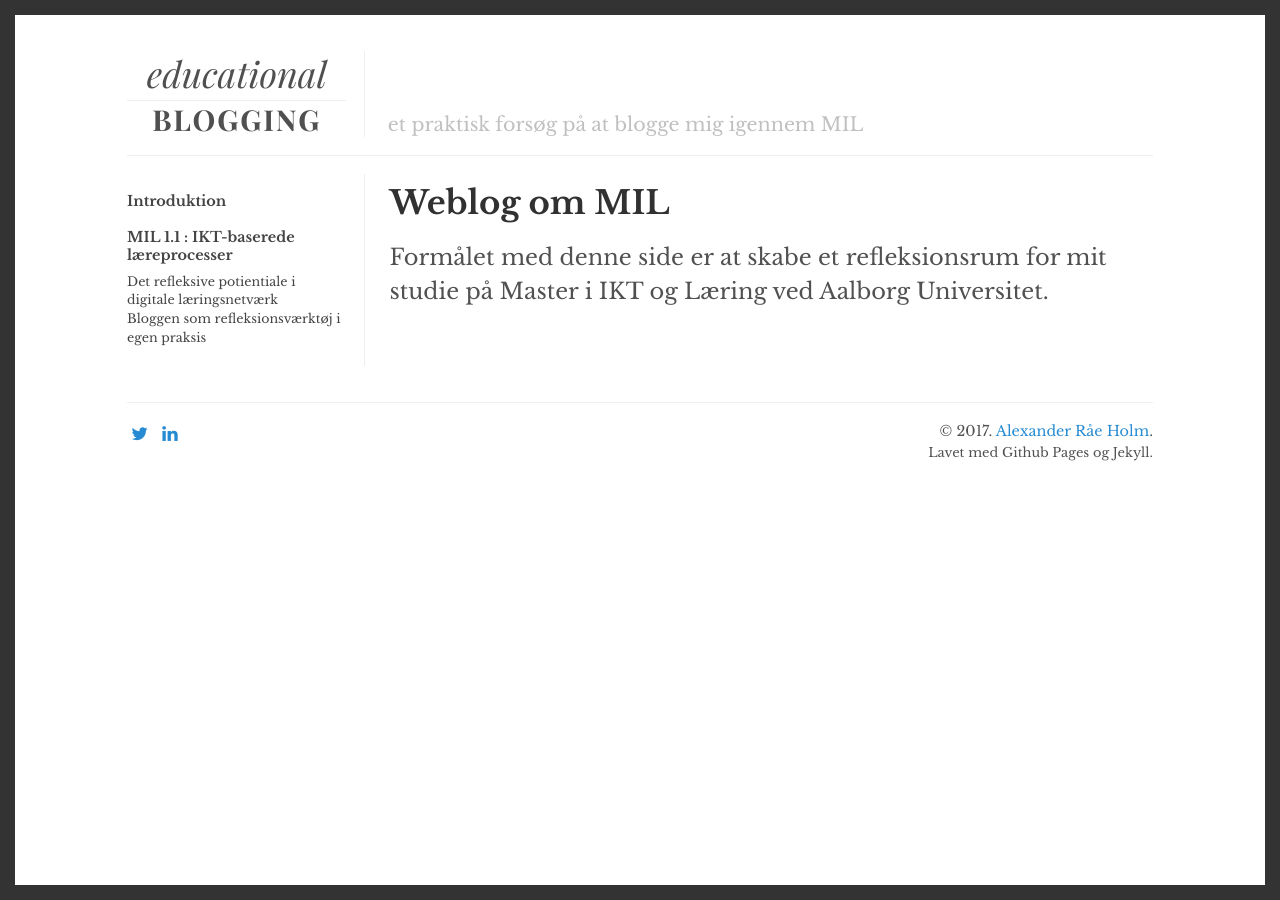
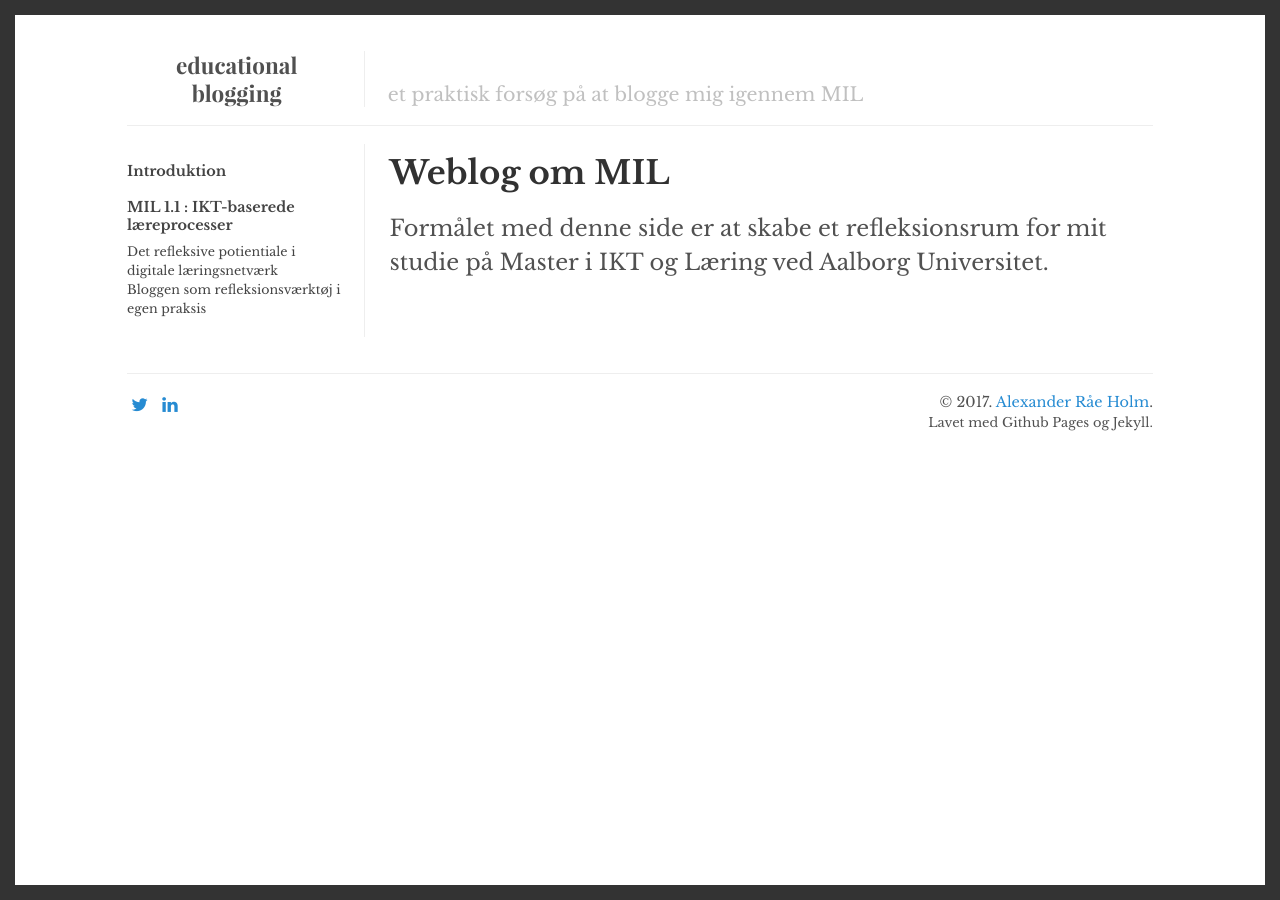
Before and after one commit to alexanderrae/educational-blogging, a Jekyll site: the page built from index.html, in a window 1280 px wide. Built offline with Jekyll 4.4.1, drawn with Linux system fonts in a browser that asks for light colours; the list of posts is cut into pages by our own code.

Commit message:
Update default.html

```diff
--- a/_layouts/default.html
+++ b/_layouts/default.html
@@ -9,8 +9,8 @@
       <header class="masthead">
         <h3 class="masthead-title">
           <a href="{{ site.baseurl }}/" title="Home">
-            <span class="title-multiplicidad">educational</span>
-            <span class="title-digital">blogging</span>
+            <span class="title-top">educational</span>
+            <span class="title-bottom">blogging</span>
           </a>
           <small>{{ site.tagline }}</small>
         </h3>
```
